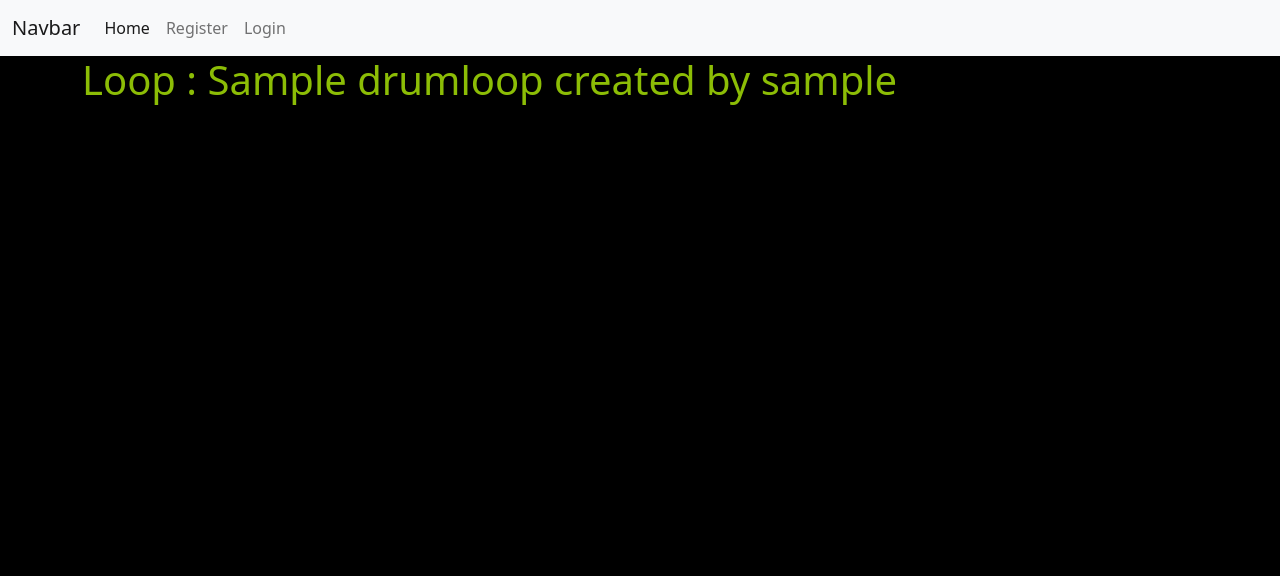
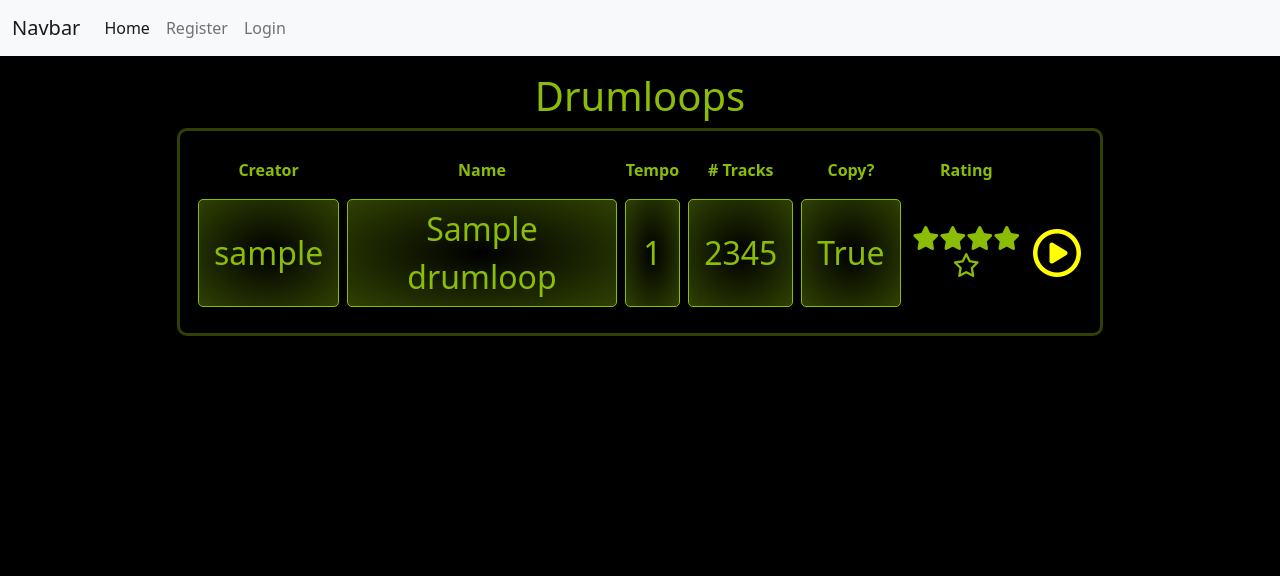
Before and after one commit to johnrearden/just-beats, a Django app: page / in a window 1280 px wide. Shown: the top 576 px of the page. Run offline with Django 3.2, Linux system fonts and the light colour scheme; tables that the repository leaves empty hold one stand-in row (values such as "Sample post"); some libraries are stand-ins or nearby versions.

Commit message:
Add list view of drumloops to views, add basic styling, configure reverse in loop editor view

```diff
--- a/beats_app/urls.py
+++ b/beats_app/urls.py
@@ -3,4 +3,5 @@ from django.urls import path
 
 urlpatterns = [
     path('', views.LoopList.as_view(), name='home'),
+    path('/editor', views.LoopEditor.as_view(), name='loop_editor'),
 ]
--- a/beats_app/views.py
+++ b/beats_app/views.py
@@ -1,5 +1,6 @@
-from django.http import HttpResponse
+from django.http import HttpResponse, HttpResponseRedirect
 from django.shortcuts import render, get_object_or_404
+from django.urls import reverse
 from django.views import View, generic
 from django.contrib.auth.models import User
 from .models import Drumloop, Track, Instrument
@@ -56,4 +57,4 @@ class LoopEditor(View):
             drumloop.allow_copy = False
         drumloop.save()
 
-        return HttpResponse('<h1>Thanks</h1>')
+        return HttpResponseRedirect(reverse('home'))
--- a/static/css/style.css
+++ b/static/css/style.css
@@ -1,11 +1,16 @@
 :root {
     --track-light: rgb(27, 85, 200);
     --track-dark: rgb(100, 133, 200);
+    --text-standard: rgb(140, 189, 6);
+    /* --text-standard: rgb(40, 125, 200); */
+    --text-dim:rgb(48, 65, 2);
+    /* --text-dim:rgb(1, 47, 75); */
+    --text-medium: rgb(81, 110, 3);
 }
 
 body {
     background-color: black;
-    color: rgb(140, 189, 6);
+    color: var(--text-standard);
 }
 
 input {
@@ -18,6 +23,44 @@ input {
     margin: 0 20px;
     text-align: center;
 }
+
+/* These css elements style the drum loop list template ----------*/
+
+.drumloop-table {
+    margin: auto;
+    padding: 10px;
+    text-align: center;
+    border-collapse: separate;
+    border-spacing: 0.5rem 1rem;
+    border: 3px solid var(--text-dim);
+    border-radius: 10px;
+}
+
+
+.drumloop-table-row:hover .drumloop-table-item{
+    background-image: radial-gradient(black, var(--text-medium));
+
+}
+
+.drumloop-table-item {
+    font-size: 2rem;
+    padding: 5px 15px;
+    border: 1px solid var(--text-standard);
+    border-radius: 5px;
+    background-image: radial-gradient( black, var(--text-dim));
+    transition: 1s all;
+}
+
+.rating-star {
+    font-size: 1.5rem;
+}
+
+.play-button {
+    font-size: 3rem;
+    color: yellow;
+}
+
+/* These css elements style the drumloop_editor template ---------*/
 
 #drumloop_name {
     width: 300px;
--- a/templates/base.html
+++ b/templates/base.html
@@ -55,6 +55,7 @@
         </div>
     </footer>
 
+    <script src="https://kit.fontawesome.com/f2f8e80db6.js" crossorigin="anonymous"></script>
     <script src="https://cdn.jsdelivr.net/npm/bootstrap@5.2.1/dist/js/bootstrap.bundle.min.js"></script>
 </body>
 
--- a/templates/loop_list.html
+++ b/templates/loop_list.html
@@ -3,13 +3,74 @@
 {% load static %}
 
 {% block content %}
-
-{% for loop in object_list %}
+<h1 class="text-center mt-3">Drumloops</h1>
 <div class="container">
     <div class="row">
-        <h1>Loop : {{ loop.name }} created by {{ loop.creator }}</h1>
+        <div class="col-md-10 offset-md-1 text-center">
+            <table class="drumloop-table">
+                <thead>
+                    <tr>
+                        <th scope="col">Creator</th>
+                        <th scope="col">Name</th>
+                        <th scope="col">Tempo</th>
+                        <th scope="col"># Tracks</th>
+                        <th scope="col">Copy?</th>
+                        <th scope="col">Rating</th>
+                        <th scope="col"></th>
+                    </tr>
+                </thead>
+                <tbody>
+                    {% for loop in object_list %}
+                    <tr class="drumloop-table-row">
+                        <td class="drumloop-table-item">
+                            {{ loop.creator }}
+                        </td>
+                        <td class="drumloop-table-item">
+                            {{ loop.name }}
+                        </td>
+                        <td class="drumloop-table-item">
+                            {{ loop.tempo }}
+                        </td>
+                        <td class="drumloop-table-item">
+                            2345
+                        </td>
+                        <td class="drumloop-table-item">
+                            {{ loop.allow_copy }}
+                        </td>
+                        <td id="rating-display-{{forloop.counter0}}">
+                        </td>
+                        <td>
+                            <a href="{% url 'loop_editor' %}">
+                                <i class="fa-regular fa-circle-play play-button"></i>
+                            </a>
+                        </td>
+                    </tr>
+                    <input readonly class="d-none" id="rating-{{ forloop.counter0 }}" value="{{loop.rating}}">
+                    {% endfor %}
+                </tbody>
+            </table>
+        </div>
     </div>
 </div>
-{% endfor %}
+
+<!-- This script is placed inline as it is integral to the operation of this template,
+     and cannot be reused elsewhere -->
+<script>
+    const loopCount = document.getElementsByClassName('drumloop-table-row').length;
+    for (let i = 0; i < loopCount; i++) {
+        let literal = `rating-${i}`;
+        const rating = document.getElementById(literal).value;
+        const ratingDisplay = document.getElementById(`rating-display-${i}`);
+        for (let j = 1; j <= 5; j++) {
+            const newElement = document.createElement("span");
+            if (j <= rating) {
+                newElement.innerHTML = `<i class="fa-solid fa-star rating-star"></i>`;
+            } else {
+                newElement.innerHTML = `<i class="fa-regular fa-star rating-star"></i>`;
+            }
+            ratingDisplay.appendChild(newElement);
+        }
+    }
+</script>
 
 {% endblock %}
```
